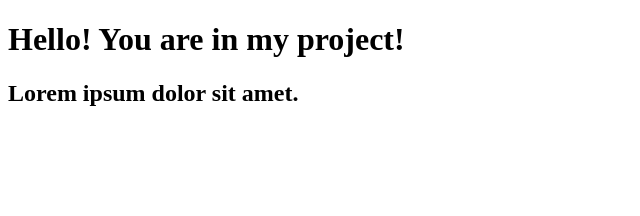
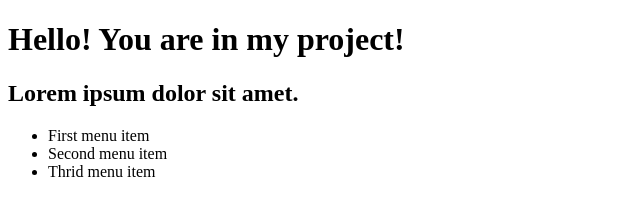
Before and after one commit to avt6966570/project1, a plain HTML site: page index.html in a window 1280 px wide. Shown: the whole page, without its empty margins (0-640 px from the left). Drawn offline with Linux system fonts and the light colour scheme.

Commit message:
Add menu to main page

```diff
--- a/index.html
+++ b/index.html
@@ -3,10 +3,16 @@
     <head>
         <meta charset="UTF-8" />
         <meta name="viewport" content="width=device-width, initial-scale=1.0" />
-        <title>Document</title>
+        <title>My page</title>
     </head>
     <body>
         <h1>Hello! You are in my project!</h1>
         <h2>Lorem ipsum dolor sit amet.</h2>
+
+        <ul>
+            <li>First menu item</li>
+            <li>Second menu item</li>
+            <li>Thrid menu item</li>
+        </ul>
     </body>
 </html>
```
